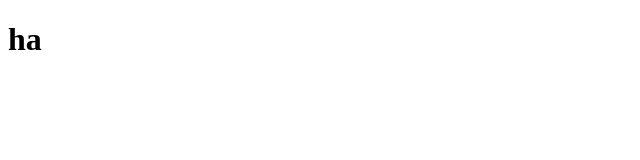
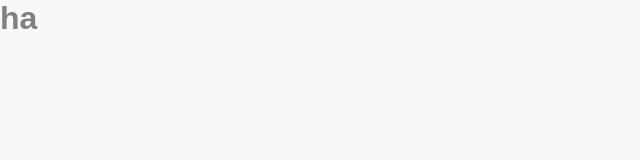
Before and after one commit to jmfantin2/nlw-5-react, a Next.js app: page / in a window 1280 px wide. Shown: the top 160 px of the page, without its empty margins (0-640 px from the left). Built offline with nearby package versions, Linux system fonts and the light colour scheme.

Commit message:
css config

```diff
--- a/pages/_app.js
+++ b/src/pages/_app.tsx
@@ -1,3 +1,4 @@
+import '../styles/global.scss'
 
 function MyApp({ Component, pageProps }) {
   return <Component {...pageProps} />
--- /dev/null
+++ b/src/styles/global.scss
@@ -0,0 +1,46 @@
+* {
+	margin: 0;
+	padding: 0;
+	box-sizing: border-box;
+}
+
+:root {
+	--white: #fff;
+
+	--gray-50: #f7f8fa;
+	--gray-100: #e6e8eb;
+	--gray-200: #afb2b1;
+	--gray-500: #808080;
+	--gray-800: #494949;
+
+	--green-500: #04d361;
+
+	--purple-300: #9f75ff;
+	--purple-400: #9164fa;
+	--purple-500: #8257e5;
+	--purple-800: #6f48c9;
+}
+
+body {
+	background: var(--gray-50);
+}
+
+body,
+input,
+textarea,
+button {
+	font: 500 1rem sans-serif;
+	color: var(--gray-500);
+
+	h1 {
+		font-size: 2rem;
+	}
+
+	h2 {
+		font-size: 1.5rem;
+	}
+
+	button {
+		cursor: pointer;
+	}
+}
```
Also changed, not shown: package.json (+8 -1 lines), tsconfig.json (added, +29 -0 lines), next-env.d.ts (added), src/pages/index.tsx (renamed from pages/index.js), 1 other file (tests, documents, lock files or other folders).
